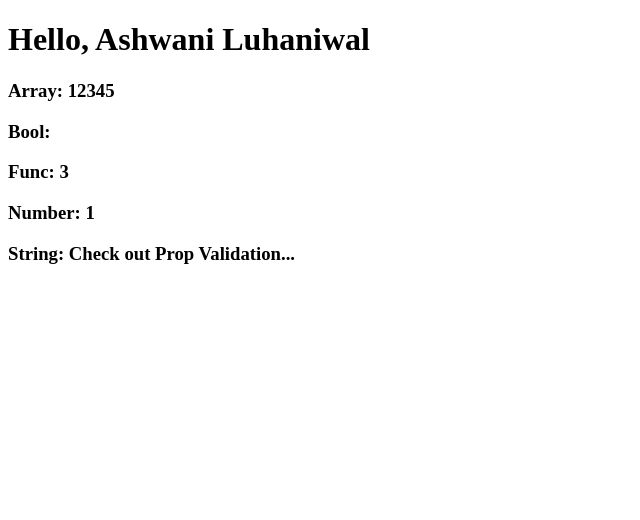
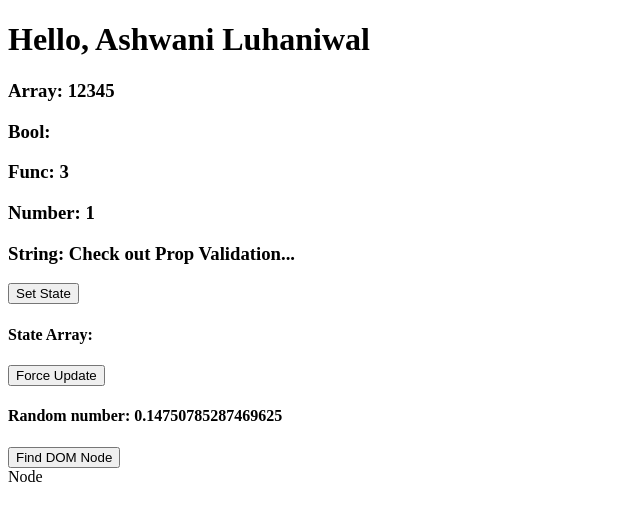
Before and after one commit to ashwani-luhaniwal/react-tutorial, a React app: page / in a window 1280 px wide. Shown: the top 520 px of the page, without its empty margins (0-640 px from the left). Built offline with nearby package versions, Linux system fonts and the light colour scheme.

Commit message:
React - Component API concepts

```diff
--- /dev/null
+++ b/ComponentAPI.jsx
@@ -0,0 +1,64 @@
+/**
+ * React - Component API
+ * Here, we will discuss 3 methods: - setState(), forceUpdate() and ReactDOM.findDOMNode()
+ * In new ES6 classes, we have to manually bind this.
+ */
+
+import React from 'react';
+import ReactDOM from 'react-dom';
+
+class ComponentAPI extends React.Component {
+    constructor () {
+        super();
+
+        this.state = {
+            data: []
+        }
+
+        this.setStateHandler = this.setStateHandler.bind(this);
+
+        this.forceUpdateHandler = this.forceUpdateHandler.bind(this);
+
+        this.findDomNodeHandler = this.findDomNodeHandler.bind(this);
+    };
+    setStateHandler() {
+        var item = "setState...";
+        var myArray = this.state.data.slice();
+        myArray.push(item);
+        /**
+         * Set State
+         * setState() method is used to update the state of component. This method will not replace
+         * the state, but only add changes to original state.
+         */
+        this.setState({ data: myArray })
+    };
+    forceUpdateHandler() {
+        /**
+         * Force Update
+         * Sometimes we might want to update the component manually. This can be achieved using
+         * forceUpdate() method.
+         */
+        this.forceUpdate();
+    };
+    findDomNodeHandler() {
+        var myDiv = document.getElementById('myDiv');
+        /**
+         * Find DOM Node
+         * For DOM manipulation, we can use ReactDOM.findDOMNode() method.
+         */
+        ReactDOM.findDOMNode(myDiv).style.color = 'green';
+    };
+    render() {
+        return (
+            <div>
+                <button onClick = { this.setStateHandler }>Set State</button>
+                <h4>State Array: { this.state.data }</h4>
+                <button onClick = { this.forceUpdateHandler }>Force Update</button>
+                <h4>Random number: { Math.random() }</h4>
+                <button onClick = { this.findDomNodeHandler }>Find DOM Node</button>
+                <div id="myDiv">Node</div>
+            </div>
+        );
+    }
+}
+export default ComponentAPI;
--- a/index.html
+++ b/index.html
@@ -12,6 +12,7 @@
         <div id="props"></div>
         <div id="stateprops"></div> -->
         <div id="props-validation"></div>
+        <div id="component-api"></div>
         <script type="text/javascript" src="index.js"></script>
     </body>
 </html>
--- a/main.js
+++ b/main.js
@@ -10,6 +10,7 @@ import State from './State.jsx';
 import Props from './Props.jsx';
 import StateProps from './StateProps.jsx';
 import PropsValidation from './PropsValidation.jsx';
+import ComponentAPI from './ComponentAPI.jsx';
 
 // ReactDOM.render(<App />, document.getElementById('app'));
 // ReactDOM.render(<App2 />, document.getElementById('app2'));
@@ -18,3 +19,4 @@ import PropsValidation from './PropsValidation.jsx';
 // ReactDOM.render(<Props headerProp = "Header from props..." contentProp = "Content from props..." />, document.getElementById('props'));
 // ReactDOM.render(<StateProps />, document.getElementById('stateprops'));
 ReactDOM.render(<PropsValidation />, document.getElementById('props-validation'));
+ReactDOM.render(<ComponentAPI />, document.getElementById('component-api'));
```
